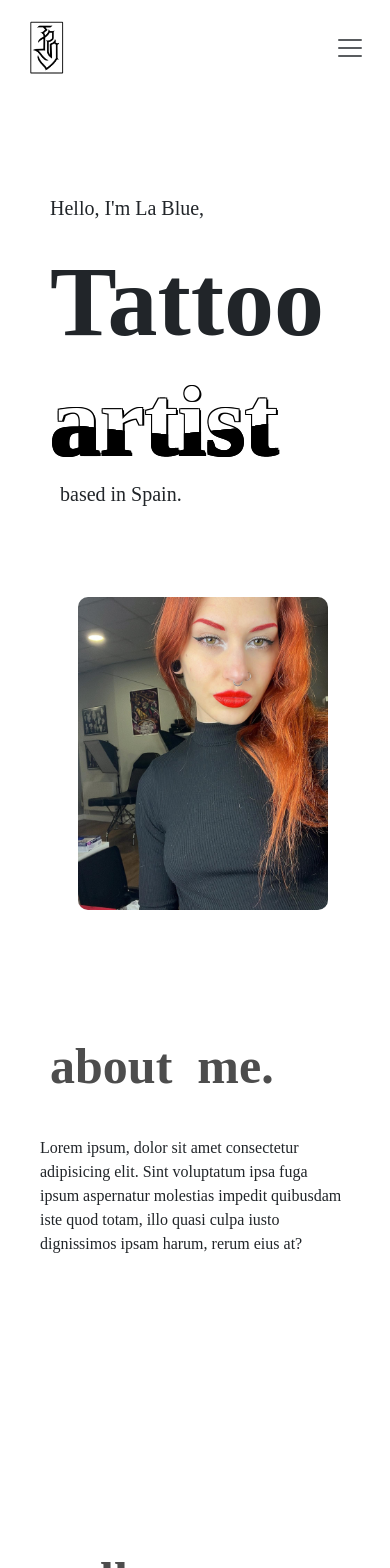
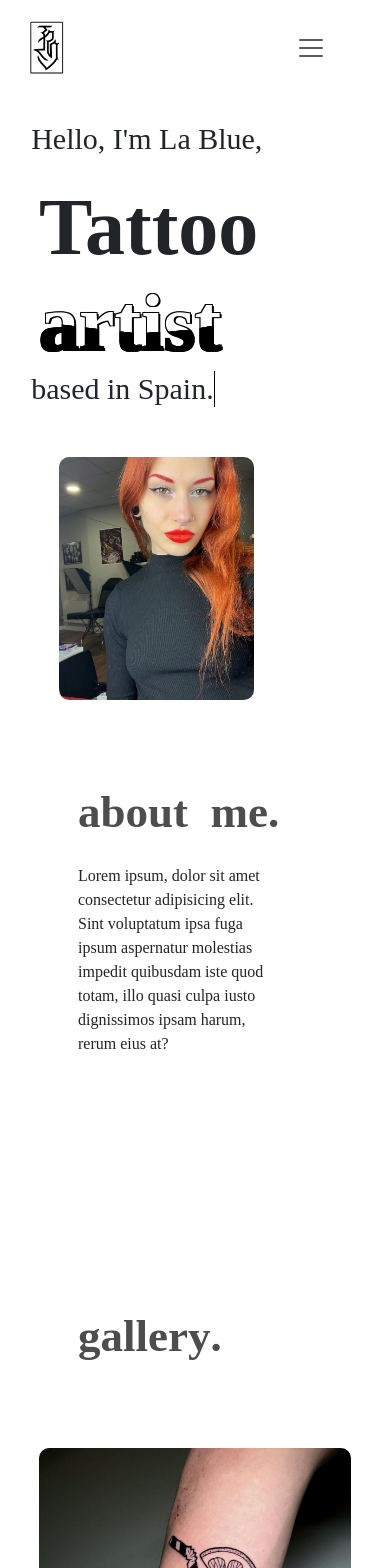
Before and after one commit to andredomin/labluetattoo, a React (Vite) app in the folder lablue/: page / in a window 390 px wide. Shown: the top 1568 px of the page. Built offline with nearby package versions, Linux system fonts and the light colour scheme.

Commit message:
responsive phone

```diff
--- a/lablue/src/About.jsx
+++ b/lablue/src/About.jsx
@@ -8,7 +8,7 @@ const About = () => {
   useEffect(() => {
     const handleScroll = () => {
       const scrollPosition = window.scrollY;
-      const triggerHeightVh = (9000 / window.innerHeight) * 100;
+      const triggerHeightVh = (5000 / window.innerHeight) * 100;
 
       if (scrollPosition > triggerHeightVh && !startAnimation) {
         console.log('funciona')
@@ -31,7 +31,7 @@ const About = () => {
           <WordAnimation startAnimation={startAnimation} />
         </h1>
       </div>
-      <div className="tw-p-10">
+      <div className="textabout">
         <p>
           Lorem ipsum, dolor sit amet consectetur adipisicing elit. Sint voluptatum ipsa fuga ipsum aspernatur
           molestias impedit quibusdam iste quod totam, illo quasi culpa iusto dignissimos ipsam harum, rerum eius at?
--- a/lablue/src/App.jsx
+++ b/lablue/src/App.jsx
@@ -6,17 +6,20 @@ import About from './About';
 import Gallery from './Gallery';
 import Redes from './Redes';
 import Form from './Form';
+
 function App() {
 
 
   return (
 
     <>
-      <Home />
-      <About />
-      <Gallery />
-      <Redes />
-      <Form />
+      <div id="contenedor">
+        <Home />
+        <About />
+        <Gallery />
+        <Redes />
+        <Form />
+      </div>
     </>
   )
 }
--- a/lablue/src/Form.jsx
+++ b/lablue/src/Form.jsx
@@ -1,7 +1,6 @@
 
 import React, { useState, useEffect } from 'react';
 import WordAnimation from './WA-form';
-import './styles.css';
 
 const Form = () => {
   const [startAnimation, setStartAnimation] = useState(false);
@@ -9,10 +8,11 @@ const Form = () => {
   useEffect(() => {
     const handleScroll = () => {
       const scrollPosition = window.scrollY;
-      const triggerHeightVh = window.innerWidth > 768 ? (19000 / window.innerHeight) * 100 : (44000 / window.innerHeight) * 100;
+      const triggerHeightVh = window.innerWidth > 768 ? (19000 / window.innerHeight) * 100 : (36000 / window.innerHeight) * 100;
 
       if (scrollPosition > triggerHeightVh && !startAnimation) {
         setStartAnimation(true);
+        console.log('aqui')
       }
     };
 
@@ -31,9 +31,9 @@ const Form = () => {
           <WordAnimation startAnimation={startAnimation} />
         </h1>
       </div>
-      <div className="tw-p-10">
+      <div className="textabout">
 
-        <form action="" method="post">
+        <form id='formact' action="" method="post">
           <div className="mb-3">
               <label htmlFor="exampleFormControlInput1" className="form-label">Nombre</label>
               <input type="email" className="form-control" id="exampleFormControlInput1" placeholder="Nombre" />
--- a/lablue/src/Gallery.jsx
+++ b/lablue/src/Gallery.jsx
@@ -7,7 +7,7 @@ import tattoo3 from './img/tattoo3.jpg'
 import tattoo4 from './img/tattoo4.jpg'
 import tattoo5 from './img/tattoo5.jpg'
 import tattoo6 from './img/tattoo6.jpg'
-
+import './styles.css'
 const Gallery = () => {
   const [startAnimation, setStartAnimation] = useState(false);
 
--- a/lablue/src/Header.jsx
+++ b/lablue/src/Header.jsx
@@ -1,7 +1,5 @@
 import React from 'react';
 import lablue from './img/lablue.png';
-import './styles.css';
-import { Link } from 'react-router-dom';
 import './queries.css'
 
 const Home = () => {
--- a/lablue/src/Home.jsx
+++ b/lablue/src/Home.jsx
@@ -1,10 +1,6 @@
 import React, { useState, useEffect } from 'react';
-import './styles.css';
+
 import Header from './Header';
-import About from './About';
-import Gallery from './Gallery';
-import Redes from './Redes';
-import Form from './Form';
 import profile from './img/profile.jpg';
 
 const Home = () => {
@@ -39,9 +35,12 @@ const Home = () => {
   useEffect(() => {
 
     const checkScroll = () => {
+
+
+
       const scrollPosition = window.scrollY;
 
-      const triggerHeightVh = (500 / window.innerHeight) * 100;
+      const triggerHeightVh = 100;
 
       if (scrollPosition > triggerHeightVh && !isActivated) {
 
@@ -66,11 +65,11 @@ const Home = () => {
       <div className="typing-container">
         <h2 id='home' className='typing-animation'>Hello, I'm La Blue,</h2>
       </div>
-      <h1 id='tattoo' style={{ opacity: opacity }}>Tattoo <br /> <div className="artist-container"><span className='tw-text-white artist'>artist</span><span className='tw-text-white artist wave'>artist</span></div></h1>
+      <div className="tattooing"><h1 id='tattoo' style={{ opacity: opacity }}>Tattoo <br /> <div className="artist-container"><span className='tw-text-white artist'>artist</span><span className='tw-text-white artist wave'>artist</span></div></h1></div>
       <div className="typing-container">
         <h2 className={`mini ${typing ? 'typing-animation2' : ''}`}>based in Spain.</h2>
       </div>
-      <img id='profile' className={isActivated ? 'active' : ''} src={profile} alt="profile-picture" width="250" />
+      <img id='profile' className={isActivated ? 'active' : ''} src={profile} alt="profile-picture" />
     </>
   );
 };
--- a/lablue/src/Redes.jsx
+++ b/lablue/src/Redes.jsx
@@ -8,7 +8,7 @@ const Redes = () => {
   useEffect(() => {
     const handleScroll = () => {
       const scrollPosition = window.scrollY;
-      const triggerHeightVh = window.innerWidth > 768 ? (18000 / window.innerHeight) * 100 : (42000 / window.innerHeight) * 100;
+      const triggerHeightVh = window.innerWidth > 768 ? (18000 / window.innerHeight) * 100 : (35000 / window.innerHeight) * 100;
 
 
       if (scrollPosition > triggerHeightVh && !startAnimation) {
@@ -32,7 +32,7 @@ const Redes = () => {
           <WordAnimation startAnimation={startAnimation} />
         </h1>
       </div>
-      <div className="tw-p-10">
+      <div className="textabout">
         <p>
           Lorem ipsum, dolor sit amet consectetur adipisicing elit. Sint voluptatum ipsa fuga ipsum aspernatur
           molestias impedit quibusdam iste quod totam, illo quasi culpa iusto dignissimos ipsam harum, rerum eius at?
--- a/lablue/src/main.jsx
+++ b/lablue/src/main.jsx
@@ -1,7 +1,6 @@
 import React from 'react'
 import ReactDOM from 'react-dom/client'
 import App from './App.jsx'
-import './styles.css'
 
 ReactDOM.createRoot(document.getElementById('root')).render(
   <React.StrictMode>
--- a/lablue/src/queries.css
+++ b/lablue/src/queries.css
@@ -24,7 +24,7 @@
 
     #tattoo{
         font-size: 180px;
-        margin-left: 350px;
+        margin-left: 2px;
     }
 
     #artist{
@@ -42,6 +42,8 @@
         font-size: 65px;
         margin-left: 35vw;
     }
+
+
 
     .tattoo{
         width: 100%;
--- a/lablue/src/styles.css
+++ b/lablue/src/styles.css
@@ -4,11 +4,24 @@
 @import url('https://fonts.googleapis.com/css2?family=Poppins:wght@400;500;600;800&display=swap');
 
 *{
+    margin: 0;
+    padding: 0;
+    box-sizing: border-box;
     font-family: 'Poppins';
 }
-body{
-    height: 650vh;
+
+html,body{
+    max-width:100%;
+    height: 100vh;
 }
+
+
+
+
+#navbar-phone{
+    width: 90vw;
+}
+
 
 #navbar-desktop{
 
@@ -20,19 +33,24 @@ body{
 
 #home{
     font-family: 'Poppins';
-    font-size: 20px;
+    font-size: 30px;
     font-weight: 500;
-    margin-left: 50px;
-    margin-top: 100px;
+    margin-left: 8vw;
+    margin-top: 3vh;
+    width: 25vw;
 }
 
 #tattoo{
     font-family: 'Poppins';
-    font-size: 100px;
+    font-size: 80px;
     font-weight: 800;
-    margin-left: 50px;
+    margin-left: 10vw;
     margin-top: 15px;
+    width: 100%;
+}
 
+.tattooing{
+    width: 1vw;
 }
 
 .artist{
@@ -56,23 +74,29 @@ body{
 }
 .mini{
     font-family: 'Poppins';
-    font-size: 20px;
+    font-size: 30px;
     font-weight: 500;
-    margin-left: 60px;
+    margin-left: 8vw;
     opacity: 0;
 }
 
 #about{
-    margin-top: 15vh;
+    margin-top: 10vh;
 
 }
 
 .entries{
     font-family: 'Poppins';
-    font-size: 50px;
+    font-size: 45px;
     font-weight: 800;
-    margin-left: 50px;
+    margin-left: 20vw;
     opacity: 0.7;
+}
+
+.textabout{
+    margin-top: 3vh;
+    margin-left: 20vw;
+    width: 50vw;
 }
 
 #galeria{
@@ -86,10 +110,14 @@ body{
 #formulario{
     margin-top: 5vh;
 }
-
+#formact{
+    width: 50vw;
+    margin-left: 0vw;
+}
 #profile{
-    margin-left: 20vw;
-    margin-top: 10vh;
+    width: 50vw;
+    margin-left: 15vw;
+    margin-top: 5vh;
     border-radius: 10px;
     opacity: 0;
     transition: opacity 2s ease-in-out;
@@ -98,13 +126,21 @@ body{
 .tattoo{
     border-radius: 10px;
     object-fit: cover;
+    position: relative;
+    width: 80vw;
+    margin-left: 10vw;
 }
 
+img{
+    margin: 0;
+    padding: 0;
+}
 .gallery{
-    margin-top: 15vh;
+    margin-top: 10vh;
     display: grid;
     grid-template-columns: repeat(1 1fr);
     gap: 10px;
+    width: 100%;
 }
 #profile.active{
 
@@ -120,7 +156,7 @@ body{
     border: 1px solid rgb(177, 177, 177);
     border-radius: 3px ;
     padding: 5px;
-    margin-left: 33vw;
+    margin-left: 18vw;
 
 }
 
@@ -152,7 +188,7 @@ body{
       border-right: 1px solid black;
     }
     to {
-      width: 110%;
+      width: 100%;
       border-right: none;
     }
   }
```
Also changed, not shown: 5 other files (tests, documents, lock files or other folders).
